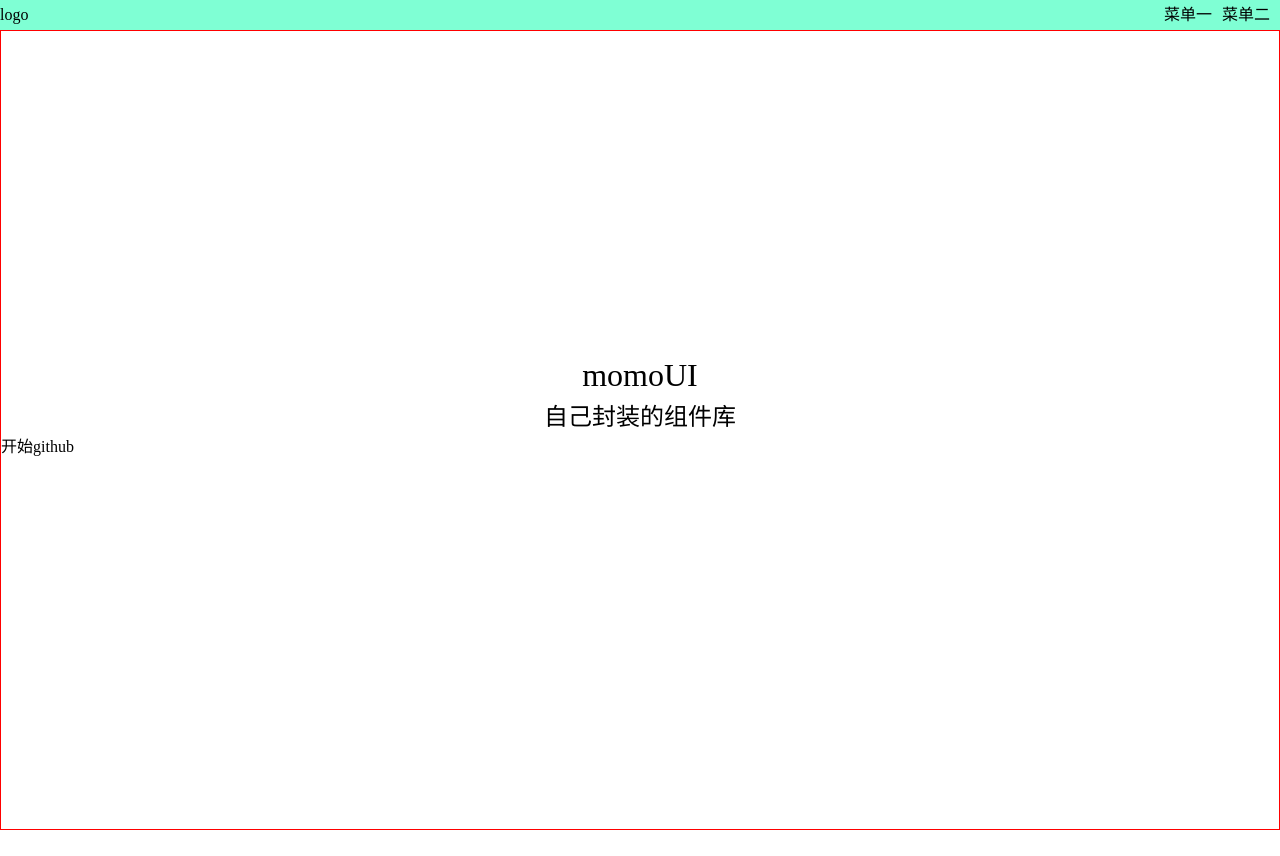
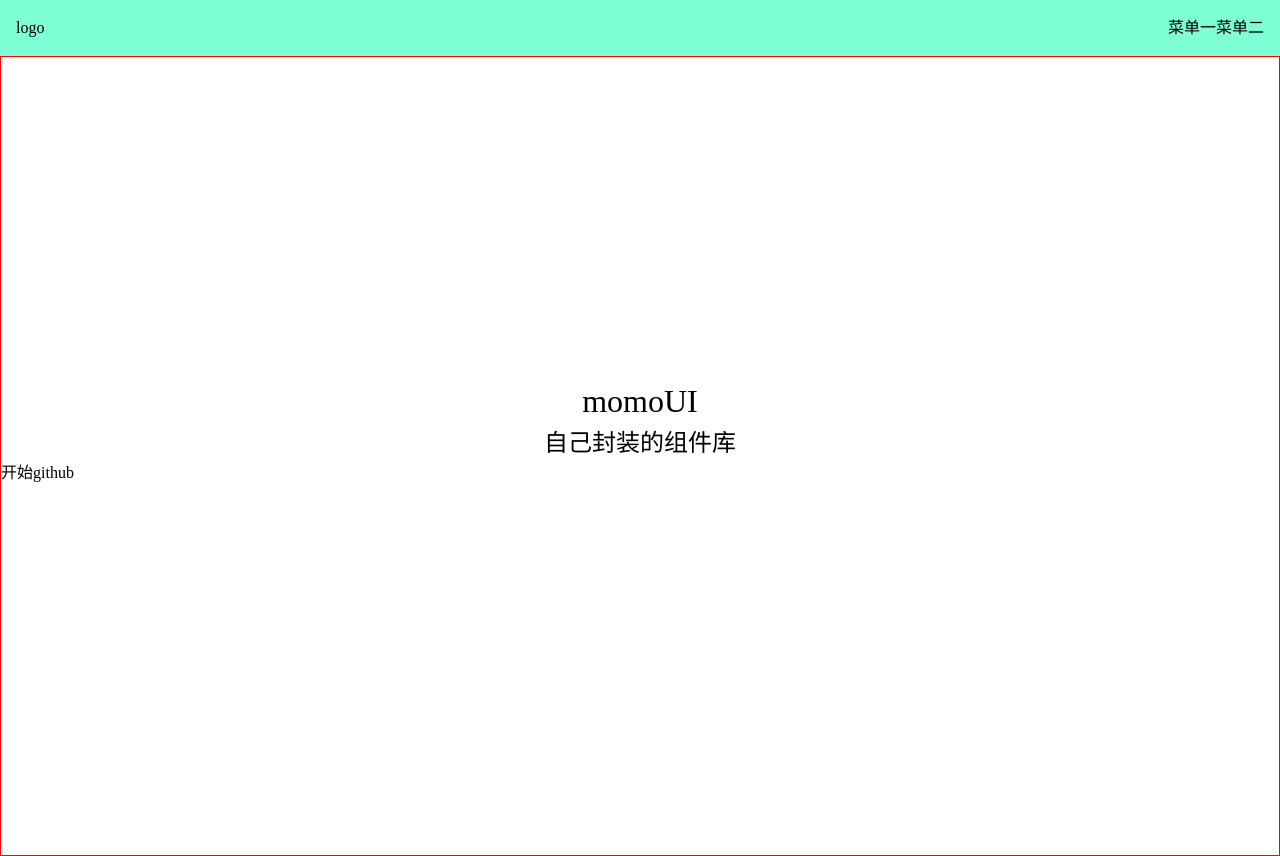
Before and after one commit to yruirui/modArray, a Vue app: page /#/ in a window 1280 px wide. Before the commit the page ends 830 px from the top, so only its background shows below. Built offline with nearby package versions, Linux system fonts and the light colour scheme.

Commit message:
让topnva是响应式的

```diff
--- a/src/components/Topnav.vue
+++ b/src/components/Topnav.vue
@@ -1,7 +1,8 @@
 <template>
   <div class="topnav">
-    <div class="log" @click="toggleMune">logo</div>
+    <div class="logo" @click="toggleMune">logo</div>
     <div class="menu"><span>菜单一</span><span>菜单二</span> </div>
+    <span class="toggleAside"></span>
   </div>
 </template>
 
@@ -21,15 +22,34 @@ setup(){
 
 <style lang='scss' scope>
 .topnav{
-    height:30px;
     background-color: aquamarine;
     display: flex;
-    justify-content: space-between;
-    align-items:center;
+    padding: 16px;
     position: relative;
     z-index: 10;
-    span{
-       padding-right: 10px;
+    justify-content: center;
+    align-items: center;
+
+  >.logo{
+    max-width: 6rem;
+    margin-right: auto;
+  }
+  >.menu{
+    display: flex;
+    white-space: nowrap;
+    flex-wrap: nowrap;
+    >.li{
+      margin: 0 1rem;
+    }
+  }
+
+    @media (max-width:500px) {
+      >.menu{
+        display: none;
+      }
+      >.logo{
+        margin: 0 auto;
+      }
     }
 }
 </style>
```
